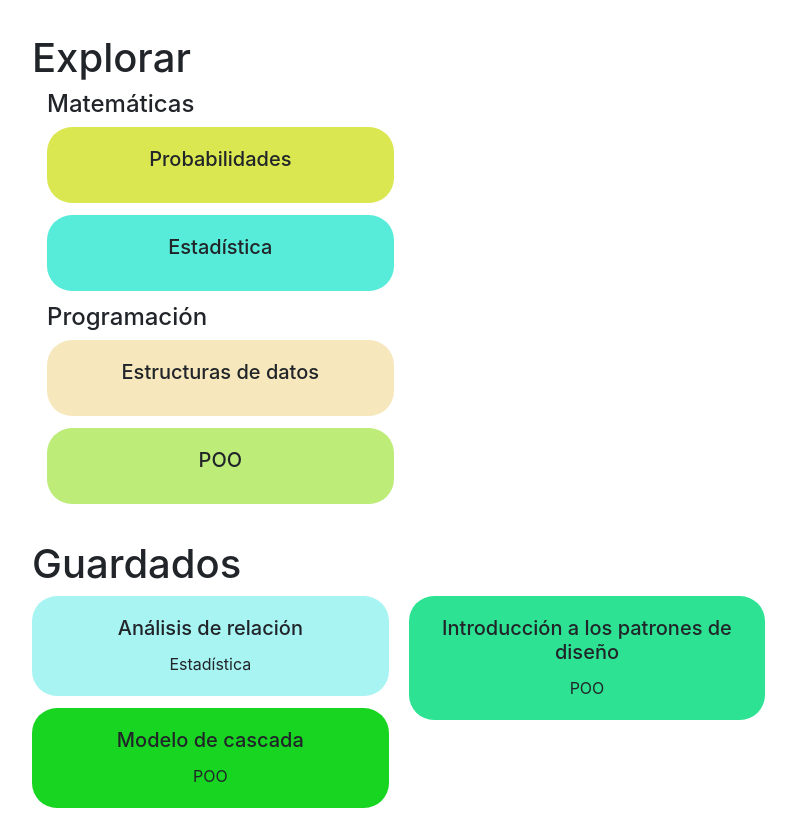
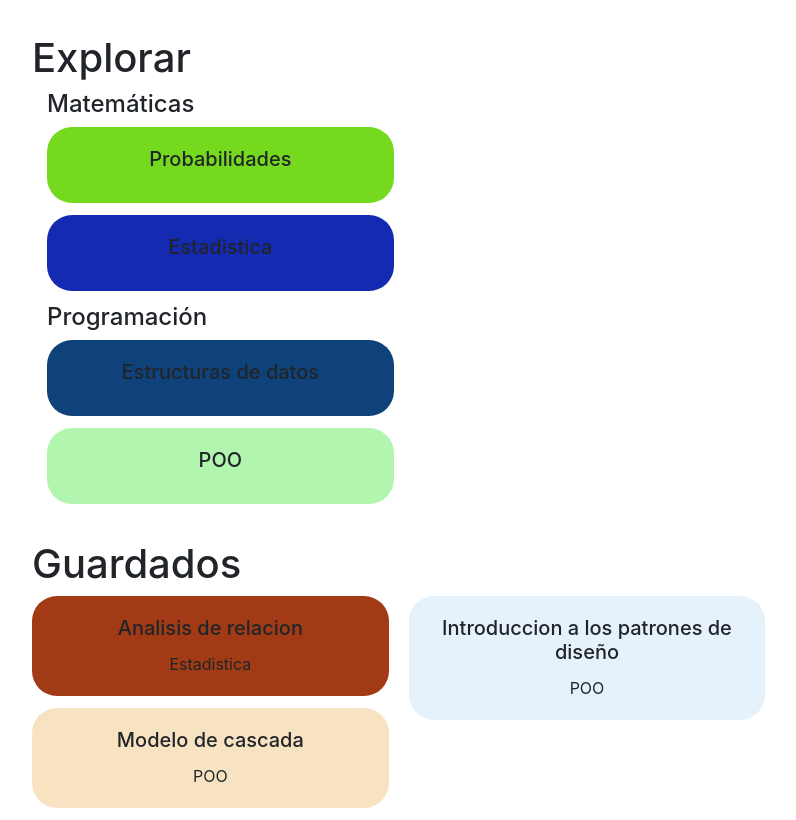
Before and after one commit to mar99ss/ProyectoAP, a React (Create React App) app in the folder proyecto/: page /home in a window 1280 px wide. Shown: the part 385-1205 px from the top of the page, without its empty margins (53-849 px from the left). Built offline with nearby package versions, Linux system fonts and the light colour scheme.

Commit message:
otros jaja

```diff
--- a/proyecto/src/Components/HeaderComponent.js
+++ b/proyecto/src/Components/HeaderComponent.js
@@ -31,13 +31,13 @@ export default class Header extends Component {
         return(
           <div d-flex flex-row>
           <Navbar dark expand="md" style={backgroundNavbar}>
-                  <NavbarBrand className="mr-auto" href="/"><img src= {logo} height="65" width="200" alt='Logo tutorías a tu alcance' /></NavbarBrand>
+                  <NavbarBrand className="mr-auto" href="/home"><img src= {logo} height="65" width="200" alt='Logo tutorías a tu alcance' /></NavbarBrand>
                   <Collapse navbar>
                       <Nav navbar>
                       </Nav>
                       <Nav className="ml-auto" navbar>
                         <NavItem>
-                            <NavLink className="nav-link"  to='/menu' style={textStyle} ><span className="fa fa-home fa-lg"></span> Mis Cursos</NavLink>
+                            <NavLink className="nav-link"  to='/miscursos' style={textStyle} ><span className="fa fa-home fa-lg"></span> Mis Cursos</NavLink>
                         </NavItem>
                         <NavItem>
                             <NavLink className="nav-link" to='/categorias' style={textStyle} ><span className="fa fa-info fa-lg"></span> Categorías</NavLink>
--- a/proyecto/src/Components/HomeComponent.js
+++ b/proyecto/src/Components/HomeComponent.js
@@ -64,6 +64,12 @@ const getColor = () => {
 };
 
 export default class Home extends Component {
+
+  formato = (texto) => {
+    texto = texto.toLowerCase();
+    return texto.replace(/ /g, "");
+  };
+
   recientes = [
     {
       title: "Probabilidad",
@@ -82,7 +88,7 @@ export default class Home extends Component {
       text: "",
     },
     {
-      title: "Estadística",
+      title: "Estadistica",
       text: "",
     }
   ];
@@ -100,23 +106,37 @@ export default class Home extends Component {
 
   guardados = [
     {
-      title: "Análisis de relación",
-      text: "Estadística",
+      title: "Analisis de relacion",
+      text: "Estadistica",
     },
     {
       title: "Modelo de cascada",
       text: "POO",
     },
     {
-      title: "Introducción a los patrones de diseño",
+      title: "Introduccion a los patrones de diseño",
       text: "POO",
     }
   ];
 
-  renderCard = (card, index) => {
+  renderCardText = (card, index) => {
     return (
       <Card
-        onClick={() => history.push('/'+card.title)}
+        onClick={() => history.push('/'+this.formato(card.title+card.text))}
+        body
+        style={{borderRadius: 25, backgroundColor: getColor(), border: 0}}
+        key={index}
+      >
+        <CardTitle style={textStyle} tag="h5">{card.title}</CardTitle>
+        <CardText style={textStyle}>{card.text}</CardText>
+      </Card>
+    );
+  };
+
+  renderCardTitle = (card, index) => {
+    return (
+      <Card
+        onClick={() => history.push('/'+this.formato(card.title))}
         body
         style={{borderRadius: 25, backgroundColor: getColor(), border: 0}}
         key={index}
@@ -133,26 +153,26 @@ export default class Home extends Component {
         <br />
         <h1>Recientes</h1>
         <CardColumns>
-          {this.recientes.map(this.renderCard)}
+          {this.recientes.map(this.renderCardText)}
         </CardColumns>
         <br />
         <h1>Explorar</h1>
         <div class = 'container'>
           <h4>Matemáticas</h4>
           <CardColumns>
-            {this.matematicas.map(this.renderCard)}
+            {this.matematicas.map(this.renderCardTitle)}
           </CardColumns>
         </div>
         <div class = 'container'>
           <h4>Programación</h4>
           <CardColumns>
-            {this.programacion.map(this.renderCard)}
+            {this.programacion.map(this.renderCardTitle)}
           </CardColumns>
         </div>
         <br />
         <h1>Guardados</h1>
         <CardColumns>
-          {this.guardados.map(this.renderCard)}
+          {this.guardados.map(this.renderCardText)}
         </CardColumns>
       </div>
     );
--- a/proyecto/src/Components/MainComponent.js
+++ b/proyecto/src/Components/MainComponent.js
@@ -76,10 +76,10 @@ class Main extends Component {
             <Route path="/home" component={HomePage} />
             <Route path="/login" component={LoginPage} />
             <Route path="/Categorias" component={CategoriasPage} />
-            <Route path="/Programacion" component={CursosProgramacion} />
+            <Route path="/programacion" component={CursosProgramacion} />
             <Route path="/Artes" component={CursosArtes} />
             <Route path="/Lenguajes" component={CursosLenguajes} />
-            <Route path="/Matematicas" component={CursosMatematicas} />
+            <Route path="/matematicas" component={CursosMatematicas} />
             <Redirect to="/login" />
           </Switch>
         </Router>
```
Also changed, not shown: 1 other file (tests, documents, lock files or other folders).
